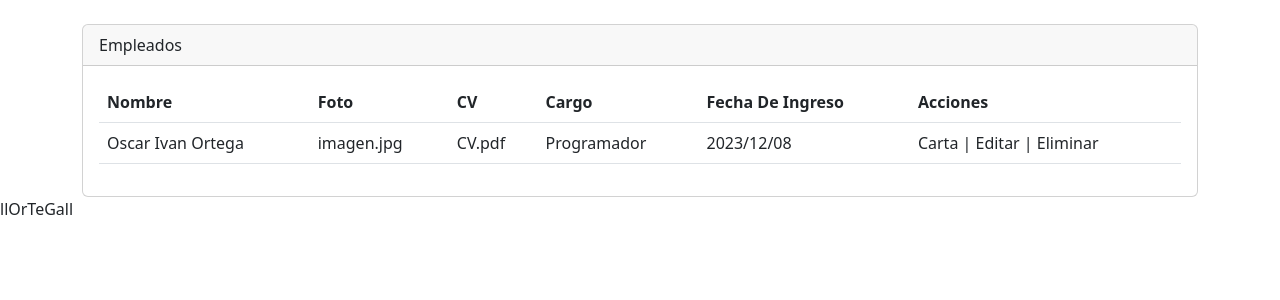
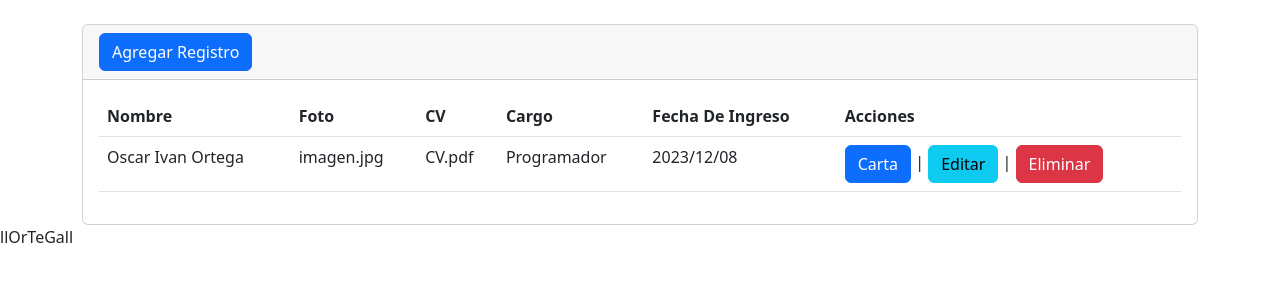
Before and after one commit to llOrtegall/next-app-ortega, a PHP site: page /app/modules/empleados/ in a window 1280 px wide. Shown: the part 56-356 px from the top of the page. Run offline with PHP 8.4, Linux system fonts and the light colour scheme.

Commit message:
index.php del empleados

```diff
--- a/modules/empleados/index.php
+++ b/modules/empleados/index.php
@@ -4,9 +4,12 @@
 <br />
 
 <div class="card">
+
     <div class="card-header">
-        Empleados
+        <a name="" id="" class="btn btn-primary" href="crear.php" role="button">
+            Agregar Registro</a>
     </div>
+
     <div class="card-body">
         <div class="table-responsive-sm">
             <table class="table">
@@ -27,7 +30,11 @@
                         <td>CV.pdf</td>
                         <td>Programador</td>
                         <td>2023/12/08</td>
-                        <td>Carta | Editar | Eliminar</td>
+                        <td>
+                            <a name="" id="" class="btn btn-primary" href="#" role="button">Carta</a> |
+                            <a name="" id="" class="btn btn-info" href="#" role="button">Editar</a> |
+                            <a name="" id="" class="btn btn-danger" href="#" role="button">Eliminar</a>
+                        </td>
                     </tr>
                 </tbody>
             </table>
```
